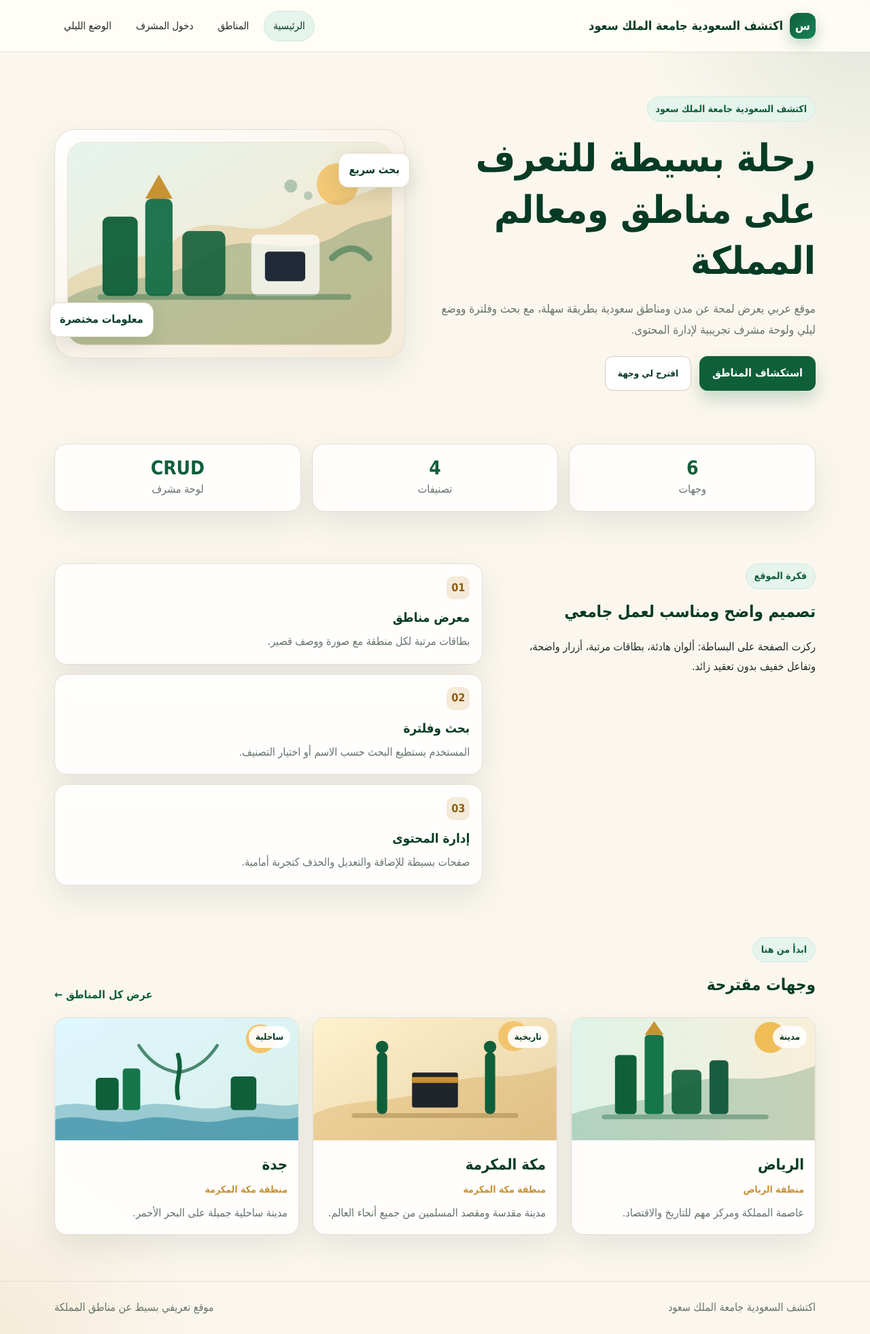
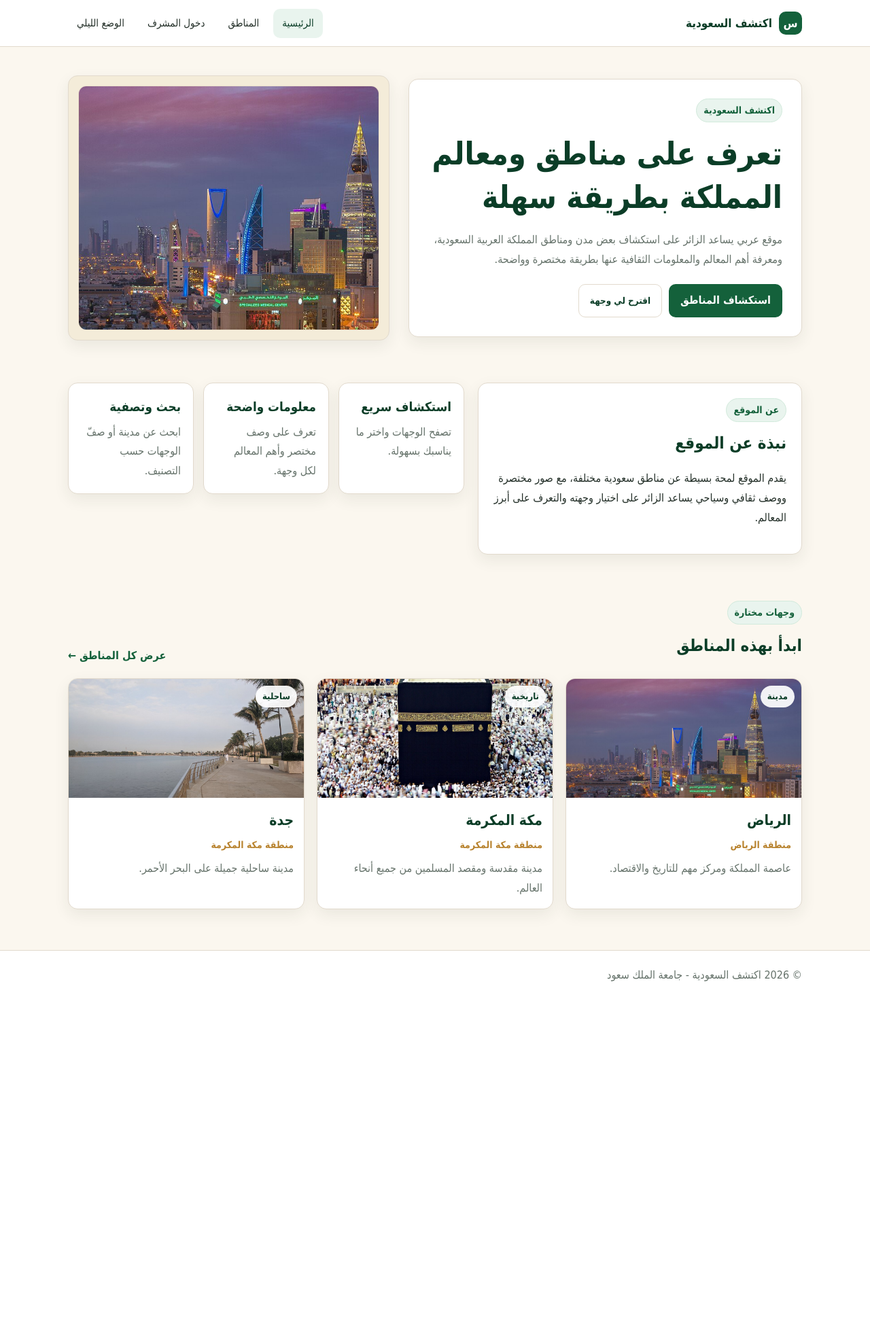
Before and after one commit to Faisal-Al-mashouq/CSC457-Project, a PHP site: page / in a window 1280 px wide. Shown: the whole page at 68% size. After the commit the page ends 1444 px from the top, so only its background shows below. Run offline with PHP 8.4, Linux system fonts and the light colour scheme.

Commit message:
final design

```diff
--- a/frontend/css/style.css
+++ b/frontend/css/style.css
@@ -1,17 +1,18 @@
-/* اكتشف السعودية جامعة الملك سعود - تصميم بسيط ومحسن */
+
 :root {
-  --green: #0f5f3a;
-  --green-dark: #073b25;
-  --green-light: #e5f4ec;
-  --gold: #c89232;
-  --sand: #f4ead8;
-  --cream: #fffdf7;
+  --green: #14613b;
+  --green-dark: #0b3d27;
+  --green-light: #e9f4ee;
+  --gold: #b8832f;
+  --sand: #f4ecd9;
+  --bg: #fbf7ef;
   --white: #ffffff;
-  --text: #1f2a24;
+  --text: #243029;
   --muted: #66736b;
-  --border: #e5ddcf;
-  --shadow: 0 18px 45px rgba(38, 55, 45, 0.10);
-  --radius: 18px;
+  --border: #e2dacd;
+  --danger: #b42318;
+  --shadow: 0 8px 22px rgba(36, 48, 41, 0.08);
+  --radius: 14px;
 }
 
 * {
@@ -25,10 +26,7 @@ html {
 body {
   margin: 0;
   font-family: Tahoma, Arial, sans-serif;
-  background:
-    radial-gradient(circle at top right, rgba(15, 95, 58, 0.11), transparent 340px),
-    radial-gradient(circle at bottom left, rgba(200, 146, 50, 0.12), transparent 300px),
-    #fbf7ef;
+  background: var(--bg);
   color: var(--text);
   line-height: 1.8;
 }
@@ -51,7 +49,7 @@ textarea {
 }
 
 .container {
-  width: min(1120px, 92%);
+  width: min(1080px, 92%);
   margin: auto;
 }
 
@@ -59,17 +57,16 @@ textarea {
   position: sticky;
   top: 0;
   z-index: 20;
-  background: rgba(255, 253, 247, 0.92);
-  backdrop-filter: blur(12px);
-  border-bottom: 1px solid rgba(229, 221, 207, 0.9);
+  background: var(--white);
+  border-bottom: 1px solid var(--border);
 }
 
 .nav {
-  min-height: 76px;
+  min-height: 68px;
   display: flex;
   align-items: center;
   justify-content: space-between;
-  gap: 18px;
+  gap: 16px;
 }
 
 .logo {
@@ -77,19 +74,19 @@ textarea {
   align-items: center;
   gap: 10px;
   color: var(--green-dark);
-  font-weight: 800;
-  font-size: 18px;
+  font-weight: 700;
+  font-size: 17px;
 }
 
 .logo-mark {
-  width: 38px;
-  height: 38px;
+  width: 34px;
+  height: 34px;
   display: grid;
   place-items: center;
-  border-radius: 12px;
-  background: linear-gradient(135deg, var(--green), #16835a);
+  border-radius: 10px;
+  background: var(--green);
   color: white;
-  box-shadow: 0 8px 20px rgba(15, 95, 58, 0.25);
+  font-weight: 800;
 }
 
 .nav-links {
@@ -104,8 +101,8 @@ textarea {
   border: 1px solid transparent;
   background: transparent;
   color: var(--text);
-  padding: 8px 13px;
-  border-radius: 999px;
+  padding: 7px 12px;
+  border-radius: 10px;
   cursor: pointer;
   font-size: 15px;
 }
@@ -115,38 +112,38 @@ textarea {
 .theme-btn:hover {
   background: var(--green-light);
   color: var(--green-dark);
-  border-color: #cfe8db;
 }
 
 .logout-btn {
-  color: #9b1c1c;
+  color: var(--danger);
 }
 
 .hero-section {
-  padding: 55px 0 30px;
+  padding: 42px 0 28px;
 }
 
 .hero-grid {
   display: grid;
-  grid-template-columns: 1.05fr 0.95fr;
-  gap: 34px;
+  grid-template-columns: 1.1fr 0.9fr;
+  gap: 28px;
   align-items: center;
 }
 
 .hero-content {
-  padding: 10px 0;
+  background: var(--white);
+  border: 1px solid var(--border);
+  border-radius: var(--radius);
+  padding: 28px;
+  box-shadow: var(--shadow);
 }
 
 .eyebrow,
 .section-label {
-  display: inline-flex;
-  align-items: center;
-  gap: 6px;
-  width: fit-content;
+  display: inline-block;
   color: var(--green);
   background: var(--green-light);
-  border: 1px solid #d1eadc;
-  padding: 5px 12px;
+  border: 1px solid #d2eadc;
+  padding: 4px 10px;
   border-radius: 999px;
   font-weight: 700;
   font-size: 14px;
@@ -156,14 +153,13 @@ textarea {
 .page-hero h1,
 .admin-hero h1,
 .form-card h1 {
-  margin: 16px 0 12px;
+  margin: 14px 0 10px;
   color: var(--green-dark);
-  line-height: 1.35;
+  line-height: 1.4;
 }
 
 .hero-content h1 {
-  font-size: clamp(34px, 5vw, 56px);
-  max-width: 730px;
+  font-size: clamp(30px, 4.5vw, 46px);
 }
 
 .lead,
@@ -171,37 +167,36 @@ textarea {
 .admin-hero p,
 .form-card .hint {
   color: var(--muted);
-  font-size: 17px;
+  font-size: 16px;
 }
 
 .hero-actions {
   display: flex;
-  gap: 12px;
+  gap: 10px;
   flex-wrap: wrap;
-  margin: 24px 0 0;
+  margin-top: 22px;
 }
 
 .btn {
   display: inline-flex;
   align-items: center;
   justify-content: center;
-  min-height: 44px;
-  border-radius: 12px;
-  padding: 10px 18px;
+  min-height: 42px;
+  border-radius: 10px;
+  padding: 9px 16px;
   font-weight: 700;
   border: 1px solid transparent;
   cursor: pointer;
-  transition: transform 0.2s ease, box-shadow 0.2s ease, background 0.2s ease;
+  transition: background 0.2s ease, transform 0.2s ease;
 }
 
 .btn:hover {
-  transform: translateY(-2px);
+  transform: translateY(-1px);
 }
 
 .btn-primary {
   background: var(--green);
   color: white;
-  box-shadow: 0 12px 26px rgba(15, 95, 58, 0.22);
 }
 
 .btn-primary:hover {
@@ -211,11 +206,11 @@ textarea {
 .btn-secondary {
   background: var(--white);
   color: var(--green-dark);
-  border-color: #d7cab7;
+  border-color: var(--border);
 }
 
 .btn-secondary:hover {
-  box-shadow: 0 10px 24px rgba(38, 55, 45, 0.10);
+  background: var(--green-light);
 }
 
 .full {
@@ -223,66 +218,46 @@ textarea {
 }
 
 .hero-visual {
-  position: relative;
-  padding: 18px;
-  border-radius: 30px;
-  background: linear-gradient(145deg, #ffffff, #f4ead8);
+  background: var(--sand);
+  border: 1px solid var(--border);
+  border-radius: var(--radius);
+  padding: 14px;
   box-shadow: var(--shadow);
-  border: 1px solid rgba(229, 221, 207, 0.9);
 }
 
 .main-visual {
-  border-radius: 24px;
-  border: 1px solid #eadfcd;
   width: 100%;
-}
-
-.floating-note {
-  position: absolute;
-  background: var(--white);
-  color: var(--green-dark);
-  border: 1px solid #e7dbc8;
-  box-shadow: 0 10px 28px rgba(38, 55, 45, 0.12);
-  border-radius: 14px;
-  padding: 10px 14px;
-  font-weight: 700;
-}
-
-.note-one {
-  top: 34px;
-  right: -8px;
-}
-
-.note-two {
-  bottom: 30px;
-  left: -8px;
+  height: 360px;
+  object-fit: cover;
+  border-radius: 12px;
+  border: 1px solid #e9deca;
 }
 
 .suggestion-card {
-  margin-top: 18px;
-  padding: 16px;
-  border-radius: var(--radius);
+  margin-top: 16px;
+  padding: 14px;
+  border-radius: 12px;
   background: #fff8ea;
-  border: 1px solid #f0d7a7;
-  box-shadow: 0 10px 24px rgba(200, 146, 50, 0.12);
+  border: 1px solid #ecd49f;
 }
 
 .suggestion-card h3 {
   margin: 0 0 6px;
-  color: #8a5b12;
+  color: #7b520f;
 }
 
 .section {
-  padding: 38px 0;
+  padding: 34px 0;
 }
 
-.stats-row {
+.split-section {
   display: grid;
-  grid-template-columns: repeat(3, 1fr);
-  gap: 16px;
+  grid-template-columns: 0.9fr 1.1fr;
+  gap: 20px;
+  align-items: start;
 }
 
-.stat-card,
+.split-section > div:first-child,
 .feature-list article,
 .place-card,
 .form-card,
@@ -291,43 +266,25 @@ textarea {
 .details-wrapper,
 .admin-hero,
 .page-hero {
-  background: rgba(255, 255, 255, 0.86);
-  border: 1px solid rgba(229, 221, 207, 0.95);
+  background: var(--white);
+  border: 1px solid var(--border);
   border-radius: var(--radius);
   box-shadow: var(--shadow);
 }
 
-.stat-card {
-  padding: 18px;
-  text-align: center;
-}
-
-.stat-card strong {
-  display: block;
-  color: var(--green);
-  font-size: 28px;
-  line-height: 1.2;
-}
-
-.stat-card span {
-  color: var(--muted);
-}
-
-.split-section {
-  display: grid;
-  grid-template-columns: 0.85fr 1.15fr;
-  gap: 24px;
-  align-items: start;
+.split-section > div:first-child {
+  padding: 22px;
 }
 
 .split-section h2,
 .section-heading h2 {
   color: var(--green-dark);
-  margin: 12px 0 8px;
+  margin: 10px 0 8px;
 }
 
 .feature-list {
   display: grid;
+  grid-template-columns: repeat(3, 1fr);
   gap: 14px;
 }
 
@@ -335,19 +292,8 @@ textarea {
   padding: 18px;
 }
 
-.feature-list span {
-  display: inline-grid;
-  place-items: center;
-  width: 34px;
-  height: 34px;
-  border-radius: 10px;
-  background: var(--sand);
-  color: #8a5b12;
-  font-weight: 800;
-}
-
 .feature-list h3 {
-  margin: 10px 0 4px;
+  margin: 0 0 6px;
   color: var(--green-dark);
 }
 
@@ -372,13 +318,10 @@ textarea {
 
 .cards-grid {
   display: grid;
-  gap: 20px;
+  gap: 18px;
 }
 
-.small-grid {
-  grid-template-columns: repeat(3, 1fr);
-}
-
+.small-grid,
 .regions-grid {
   grid-template-columns: repeat(3, 1fr);
 }
@@ -389,29 +332,29 @@ textarea {
 }
 
 .place-card:hover {
-  transform: translateY(-6px);
-  box-shadow: 0 22px 48px rgba(38, 55, 45, 0.16);
+  transform: translateY(-3px);
+  box-shadow: 0 10px 25px rgba(36, 48, 41, 0.12);
 }
 
 .card-image {
   position: relative;
+  background: var(--sand);
   overflow: hidden;
 }
 
 .card-image img {
   width: 100%;
-  height: 180px;
+  height: 175px;
   object-fit: cover;
   transition: transform 0.25s ease;
 }
 
-.place-card:hover img {
+.place-card:hover .card-image img {
   transform: scale(1.04);
 }
 
 .badge {
-  display: inline-flex;
-  align-items: center;
+  display: inline-block;
   border-radius: 999px;
   padding: 4px 10px;
   background: var(--green-light);
@@ -422,19 +365,19 @@ textarea {
 
 .card-image .badge {
   position: absolute;
-  top: 12px;
-  right: 12px;
-  background: rgba(255, 255, 255, 0.9);
+  top: 10px;
+  right: 10px;
+  background: rgba(255, 255, 255, 0.92);
 }
 
 .card-body {
-  padding: 16px;
+  padding: 15px;
 }
 
 .card-body h3 {
   margin: 0 0 4px;
   color: var(--green-dark);
-  font-size: 22px;
+  font-size: 21px;
 }
 
 .card-meta {
@@ -665,15 +607,16 @@ th {
 }
 
 .delete-btn {
-  background: #b42318;
+  background: var(--danger);
   color: white;
 }
 
 .site-footer {
-  margin-top: 30px;
-  border-top: 1px solid rgba(229, 221, 207, 0.9);
-  padding: 24px 0;
+  margin-top: 26px;
+  border-top: 1px solid var(--border);
+  padding: 22px 0;
   color: var(--muted);
+  background: var(--white);
 }
 
 .footer-inner {
--- a/frontend/index.html
+++ b/frontend/index.html
@@ -1,7 +1,7 @@
 <!DOCTYPE html>
 <html lang="ar" dir="rtl">
 <head>
-  <title>اكتشف السعودية جامعة الملك سعود - الرئيسية</title>
+  <title>اكتشف السعودية - الرئيسية</title>
   <meta charset="UTF-8" />
   <meta name="viewport" content="width=device-width, initial-scale=1.0" />
   <link rel="stylesheet" href="css/style.css" />
@@ -10,7 +10,7 @@
 <body>
   <header class="site-header">
     <nav class="nav container">
-      <a class="logo" href="index.html"><span class="logo-mark">س</span>اكتشف السعودية جامعة الملك سعود</a>
+      <a class="logo" href="index.html"><span class="logo-mark">س</span>اكتشف السعودية</a>
       <div class="nav-links">
         <a href="index.html">الرئيسية</a>
         <a href="regions.html">المناطق</a>
@@ -24,11 +24,11 @@
     <section class="hero-section">
       <div class="container hero-grid">
         <div class="hero-content">
-          <span class="eyebrow">اكتشف السعودية جامعة الملك سعود</span>
-          <h1>رحلة بسيطة للتعرف على مناطق ومعالم المملكة</h1>
+          <span class="eyebrow">اكتشف السعودية</span>
+          <h1>تعرف على مناطق ومعالم المملكة بطريقة سهلة</h1>
           <p class="lead">
-            موقع عربي يعرض لمحة عن مدن ومناطق سعودية بطريقة سهلة، مع بحث وفلترة
-            ووضع ليلي ولوحة مشرف تجريبية لإدارة المحتوى.
+            موقع عربي يساعد الزائر على استكشاف بعض مدن ومناطق المملكة العربية السعودية،
+            ومعرفة أهم المعالم والمعلومات الثقافية عنها بطريقة مختصرة وواضحة.
           </p>
 
           <div class="hero-actions">
@@ -39,53 +39,33 @@
           <div id="randomPlaceBox" class="suggestion-card" hidden></div>
         </div>
 
-        <div class="hero-visual" aria-label="صور من السعودية">
-          <img class="main-visual" src="assets/hero.svg" alt="رسم بسيط لمعالم السعودية" />
-          <div class="floating-note note-one">بحث سريع</div>
-          <div class="floating-note note-two">معلومات مختصرة</div>
+        <div class="hero-visual" aria-label="صورة من السعودية">
+          <img class="main-visual" src="assets/riyadh.jpg" alt="صورة لمدينة الرياض" />
         </div>
-      </div>
-    </section>
-
-    <section class="container section stats-row" aria-label="ملخص الموقع">
-      <div class="stat-card">
-        <strong id="placesCount">6</strong>
-        <span>وجهات</span>
-      </div>
-      <div class="stat-card">
-        <strong>4</strong>
-        <span>تصنيفات</span>
-      </div>
-      <div class="stat-card">
-        <strong>CRUD</strong>
-        <span>لوحة مشرف</span>
       </div>
     </section>
 
     <section class="container section split-section">
       <div>
-        <span class="section-label">فكرة الموقع</span>
-        <h2>تصميم واضح ومناسب لعمل جامعي</h2>
+        <span class="section-label">عن الموقع</span>
+        <h2>نبذة عن الموقع</h2>
         <p>
-          ركزت الصفحة على البساطة: ألوان هادئة، بطاقات مرتبة، أزرار واضحة،
-          وتفاعل خفيف بدون تعقيد زائد.
+          يقدم الموقع لمحة بسيطة عن مناطق سعودية مختلفة، مع صور مختصرة ووصف ثقافي وسياحي
+          يساعد الزائر على اختيار وجهته والتعرف على أبرز المعالم.
         </p>
       </div>
       <div class="feature-list">
         <article>
-          <span>01</span>
-          <h3>معرض مناطق</h3>
-          <p>بطاقات مرتبة لكل منطقة مع صورة ووصف قصير.</p>
+          <h3>استكشاف سريع</h3>
+          <p>تصفح الوجهات واختر ما يناسبك بسهولة.</p>
         </article>
         <article>
-          <span>02</span>
-          <h3>بحث وفلترة</h3>
-          <p>المستخدم يستطيع البحث حسب الاسم أو اختيار التصنيف.</p>
+          <h3>معلومات واضحة</h3>
+          <p>تعرف على وصف مختصر وأهم المعالم لكل وجهة.</p>
         </article>
         <article>
-          <span>03</span>
-          <h3>إدارة المحتوى</h3>
-          <p>صفحات بسيطة للإضافة والتعديل والحذف كتجربة أمامية.</p>
+          <h3>بحث وتصفية</h3>
+          <p>ابحث عن مدينة أو صفّ الوجهات حسب التصنيف.</p>
         </article>
       </div>
     </section>
@@ -93,8 +73,8 @@
     <section class="container section">
       <div class="section-heading">
         <div>
-          <span class="section-label">ابدأ من هنا</span>
-          <h2>وجهات مقترحة</h2>
+          <span class="section-label">وجهات مختارة</span>
+          <h2>ابدأ بهذه المناطق</h2>
         </div>
         <a class="simple-link" href="regions.html">عرض كل المناطق ←</a>
       </div>
@@ -104,8 +84,7 @@
 
   <footer class="site-footer">
     <div class="container footer-inner">
-      <p>اكتشف السعودية جامعة الملك سعود</p>
-      <p>موقع تعريفي بسيط عن مناطق المملكة</p>
+      <p>© 2026 اكتشف السعودية - جامعة الملك سعود</p>
     </div>
   </footer>
 </body>
--- a/frontend/js/app.js
+++ b/frontend/js/app.js
@@ -1,10 +1,9 @@
-// اكتشف السعودية جامعة الملك سعود - JavaScript أمامي بسيط
-// هذه النسخة تستخدم localStorage فقط للعرض التجريبي.
 
-const STORAGE_KEY = "discover_saudi_items_ksu_balanced";
-const ADMIN_KEY = "discover_saudi_admin_ksu_balanced";
-const MESSAGE_KEY = "discover_saudi_message_ksu_balanced";
-const THEME_KEY = "discover_saudi_theme_ksu_balanced";
+
+const STORAGE_KEY = "discover_saudi_items_real_photos_v1";
+const ADMIN_KEY = "discover_saudi_admin_real_photos_v1";
+const MESSAGE_KEY = "discover_saudi_message_real_photos_v1";
+const THEME_KEY = "discover_saudi_theme_real_photos_v1";
 
 const defaultItems = [
   {
@@ -12,7 +11,7 @@ const defaultItems = [
     name: "الرياض",
     region: "منطقة الرياض",
     category: "مدينة",
-    image: "assets/riyadh.svg",
+    image: "assets/riyadh.jpg",
     short: "عاصمة المملكة ومركز مهم للتاريخ والاقتصاد.",
     description:
       "الرياض هي عاصمة المملكة العربية السعودية، وتجمع بين المباني الحديثة والأماكن التاريخية. من أشهر معالمها برج المملكة والمتحف الوطني وحي الطريف في الدرعية.",
@@ -23,7 +22,7 @@ const defaultItems = [
     name: "مكة المكرمة",
     region: "منطقة مكة المكرمة",
     category: "تاريخية",
-    image: "assets/makkah.svg",
+    image: "assets/makkah.jpg",
     short: "مدينة مقدسة ومقصد المسلمين من جميع أنحاء العالم.",
     description:
       "مكة المكرمة لها مكانة دينية عظيمة، وفيها المسجد الحرام والكعبة المشرفة. يزورها ملايين المسلمين سنوياً لأداء الحج والعمرة.",
@@ -34,7 +33,7 @@ const defaultItems = [
     name: "جدة",
     region: "منطقة مكة المكرمة",
     category: "ساحلية",
-    image: "assets/jeddah.svg",
+    image: "assets/jeddah.jpg",
     short: "مدينة ساحلية جميلة على البحر الأحمر.",
     description:
       "جدة مدينة ساحلية معروفة بالكورنيش والواجهة البحرية، كما أن منطقة جدة التاريخية تضم بيوتاً قديمة وأسواقاً شعبية جميلة.",
@@ -45,7 +44,7 @@ const defaultItems = [
     name: "العلا",
     region: "منطقة المدينة المنورة",
     category: "تاريخية",
-    image: "assets/alula.svg",
+    image: "assets/alula.jpg",
     short: "منطقة تاريخية تشتهر بالصخور والمعالم الأثرية.",
     description:
       "العلا من أهم الوجهات التاريخية في المملكة، وتشتهر بمدائن صالح والتكوينات الصخرية والطبيعة الصحراوية المميزة.",
@@ -56,7 +55,7 @@ const defaultItems = [
     name: "أبها",
     region: "منطقة عسير",
     category: "جبلية",
-    image: "assets/abha.svg",
+    image: "assets/abha.jpg",
     short: "مدينة جبلية تشتهر بالأجواء المعتدلة والطبيعة الخضراء.",
     description:
       "تقع أبها في جنوب المملكة، وتتميز بالمرتفعات الجبلية والطقس الجميل. تعد من الوجهات السياحية المناسبة لمحبي الطبيعة.",
@@ -67,7 +66,7 @@ const defaultItems = [
     name: "الطائف",
     region: "منطقة مكة المكرمة",
     category: "جبلية",
-    image: "assets/taif.svg",
+    image: "assets/taif.jpg",
     short: "مدينة معروفة بالورد والجبال والأجواء اللطيفة.",
     description:
       "الطائف مدينة جبلية تشتهر بمزارع الورد، وتعد من المدن السياحية المهمة بسبب مناخها ومواقعها الطبيعية.",
@@ -167,7 +166,7 @@ function cardTemplate(item) {
   return `
     <a class="place-card" href="details.html?id=${encodeURIComponent(item.id)}">
       <div class="card-image">
-        <img src="${escapeHTML(item.image)}" alt="${escapeHTML(item.name)}" />
+        <img src="${escapeHTML(item.image)}" alt="${escapeHTML(item.name)}" loading="lazy" />
         <span class="badge">${escapeHTML(item.category)}</span>
       </div>
       <div class="card-body">
```
Also changed, not shown: other parts of frontend/css/style.css (+67 -89 lines), frontend/admin-add.html (+4 -5 lines), frontend/admin-dashboard.html (+3 -4 lines), frontend/admin-edit.html (+4 -5 lines), frontend/admin-login.html (+4 -5 lines), frontend/details.html (+3 -4 lines), frontend/regions.html (+3 -4 lines), frontend/README.txt, frontend/assets/abha.jpg (added), frontend/assets/alula.jpg (added), frontend/assets/jeddah.jpg (added), frontend/assets/makkah.jpg (added), frontend/assets/riyadh.jpg (added), frontend/assets/taif.jpg (added).
